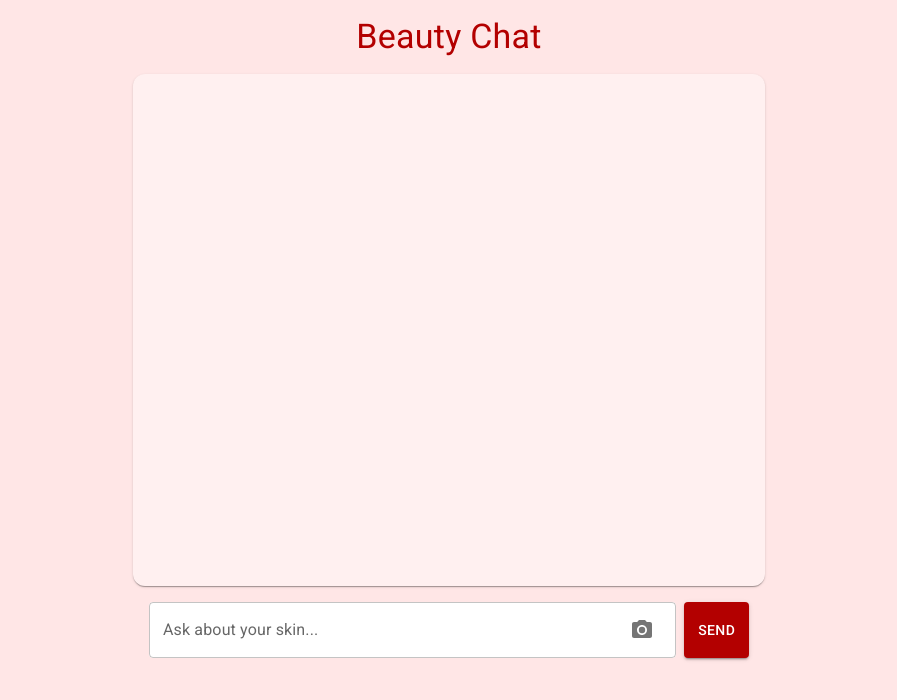
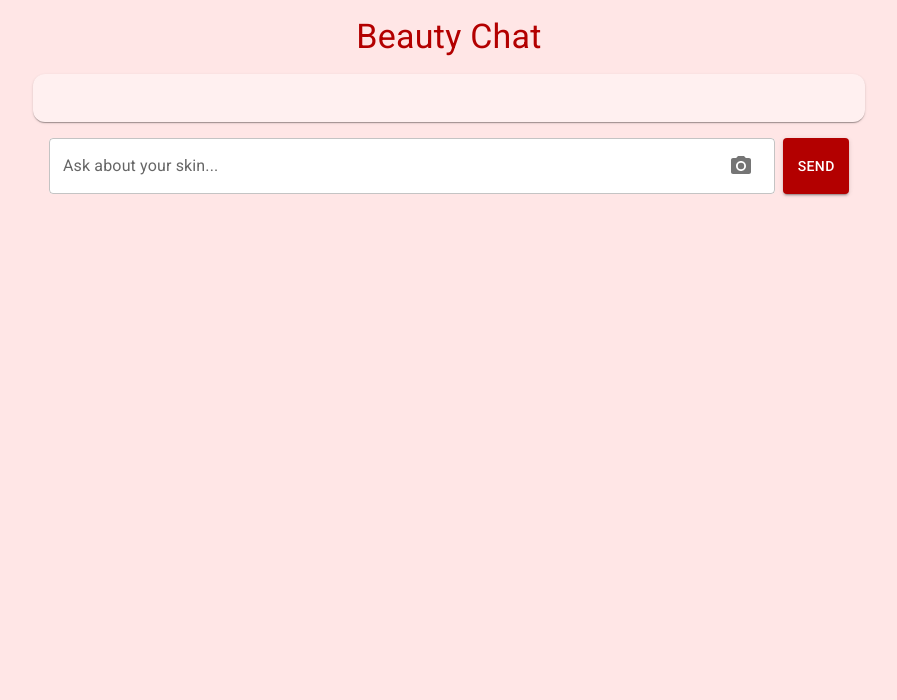
Before and after one commit to DivyanshTiwari20/beauty-chat-app, a React (Vite) app in the folder frontend/: page /chat in a window 1280 px wide. Shown: the top 700 px of the page, without its empty margins (199-1096 px from the left). Built offline with nearby package versions, Linux system fonts and the light colour scheme.

Commit message:
Full stack working app | Needed better frontend | V1.1

```diff
--- a/frontend/src/components/Chat/ChatInterface.jsx
+++ b/frontend/src/components/Chat/ChatInterface.jsx
@@ -28,7 +28,6 @@ function AnalysisOutput({ markdownText }) {
 export default function ChatInterface() {
   const [message, setMessage] = useState('');
   const [chatHistory, setChatHistory] = useState(() => {
-    // Load chat history from localStorage if available
     const saved = localStorage.getItem('chatHistory');
     return saved ? JSON.parse(saved) : [];
   });
@@ -36,7 +35,7 @@ export default function ChatInterface() {
   const fileInputRef = useRef(null);
   const chatListRef = useRef(null);
 
-  // Persist chat history to localStorage and auto-scroll to bottom on change
+  // Persist chat history and auto-scroll to bottom
   useEffect(() => {
     localStorage.setItem('chatHistory', JSON.stringify(chatHistory));
     if (chatListRef.current) {
@@ -44,7 +43,7 @@ export default function ChatInterface() {
     }
   }, [chatHistory]);
 
-  // Handle image upload (requires exactly 3 images)
+  // Handle image upload (exactly 3 images)
   const handleImageUpload = async (files) => {
     const token = localStorage.getItem('token');
     if (!token) {
@@ -104,7 +103,7 @@ export default function ChatInterface() {
     }
   };
 
-  // When user selects files from the upload icon
+  // Handle file input change from upload icon
   const handleFileChange = (e) => {
     const files = e.target.files;
     handleImageUpload(files);
@@ -115,7 +114,7 @@ export default function ChatInterface() {
       sx={{
         width: '100vw',
         minHeight: '100vh',
-        bgcolor: '#ffe6e6', // light pink background
+        bgcolor: '#ffe6e6', // Light pink background
         display: 'flex',
         flexDirection: 'column',
         alignItems: 'center',
@@ -128,14 +127,15 @@ export default function ChatInterface() {
       </Typography>
       <Paper
         sx={{
-          width: { xs: '95%', sm: '90%', md: '600px' },
-          flexGrow: 1,
-          bgcolor: '#fff0f0', // off-white pink
+          // Adjust the width here to make the chat area wider (e.g., md: '800px' for wider screens)
+          width: { xs: '95%', sm: '90%', md: '800px' },
+          // Use a maxHeight relative to viewport height to avoid outer scrolling
+          maxHeight: 'calc(100vh - 200px)',
+          bgcolor: '#fff0f0', // Off-white pink
           borderRadius: 3,
           p: 2,
           mb: 2,
-          overflowY: 'auto',
-          maxHeight: '60vh',
+          overflowY: 'auto', // Scrolling only on the chat messages
         }}
         ref={chatListRef}
       >
@@ -181,7 +181,7 @@ export default function ChatInterface() {
       </Paper>
       <Box
         sx={{
-          width: { xs: '95%', sm: '90%', md: '600px' },
+          width: { xs: '95%', sm: '90%', md: '800px' },
           display: 'flex',
           gap: 1,
           alignItems: 'center',
@@ -204,7 +204,10 @@ export default function ChatInterface() {
               </InputAdornment>
             ),
           }}
-          sx={{ bgcolor: '#ffffff', borderRadius: 1 }}
+          sx={{
+            bgcolor: '#ffffff',
+            borderRadius: 1,
+          }}
         />
         <Button variant="contained" onClick={handleSend} sx={{ height: '56px', bgcolor: '#b30000' }}>
           Send
```
